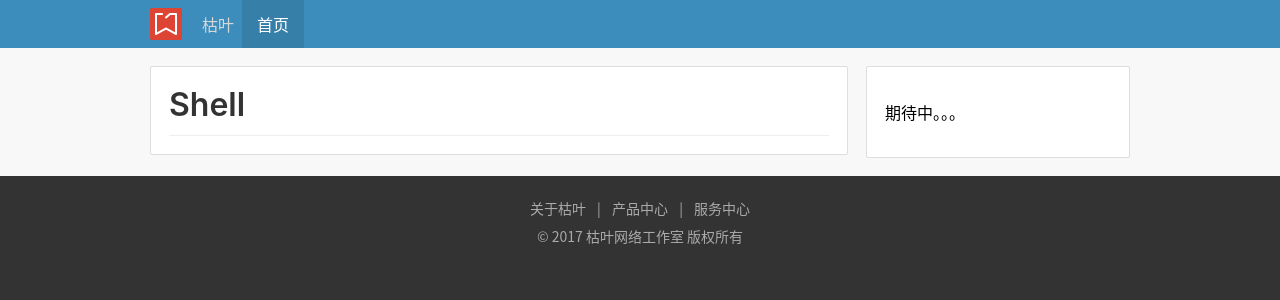
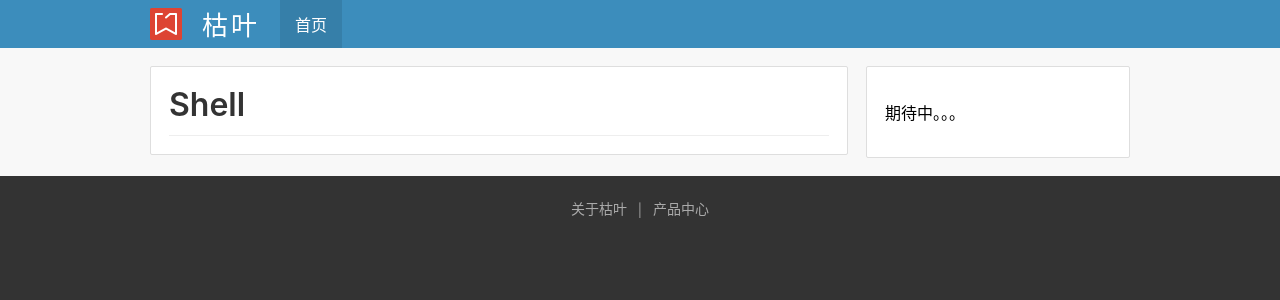
Before and after one commit to kuyer/kuyer.github.com, a Jekyll site: the page built from _posts/2017-02-01-shell.md, in a window 1280 px wide. Shown: the top 300 px of the page. Built offline with Jekyll 4.4.1, drawn with Linux system fonts in a browser that asks for light colours.

Commit message:
增添atom文档

```diff
--- a/_layouts/detail.html
+++ b/_layouts/detail.html
@@ -2,15 +2,8 @@
 layout: layout
 ---
 
-<div class="content">
-	<div class="box">
-		<div class="markdown">
-			{{ content }}
-		</div>
+<div class="box">
+	<div class="markdown">
+		{{ content }}
 	</div>
 </div>
-<div class="sidebar">
-	<div class="box">
-		<p>期待中。。。</p>
-	</div>
-</div>
--- a/_layouts/layout.html
+++ b/_layouts/layout.html
@@ -15,24 +15,28 @@
 	<div class="view header">
 		<div class="wrap cleax">
 			<div class="item"><a href="/" class="logo"><img src="/img/logo.png" /></a></div>
-			<div class="item ittl"><a href="/" class="title">枯叶</a></div>
+			<div class="item ittl"><a href="/" class="name">枯叶</a></div>
 			<div class="item"><a href="/" class="active"><span>首页</span></a></div>
 		</div>
 	</div>
 	<div class="view mainer">
 		<div class="wrap cleax">
-			{{ content }}
+			<div class="content">
+				{{ content }}
+			</div>
+			<div class="sidebar">
+				<div class="box">
+					<p>期待中。。。</p>
+				</div>
+			</div>
 		</div>
 	</div>
 	<div class="view footer">
 		<div class="wrap">
-			<a href="javascript:;">关于枯叶</a>
+			<a href="https://github.com/kuyer" target="_blank">关于枯叶</a>
 			<span class="split">|</span>
-			<a href="javascript:;">产品中心</a>
-			<span class="split">|</span>
-			<a href="javascript:;">服务中心</a>
+			<a href="https://github.com/kuyer?tab=repositories" target="_blank">产品中心</a>
 		</div>
-		<div class="wrap"><a href="javascript:;">© 2017 枯叶网络工作室 版权所有</a></div>
 	</div>
 </div>
 <script type="text/javascript" src="/js/jquery.js?v=1"></script>
```
Also changed, not shown: _posts/2017-01-13-Atom.md (added, +12 -0 lines).
